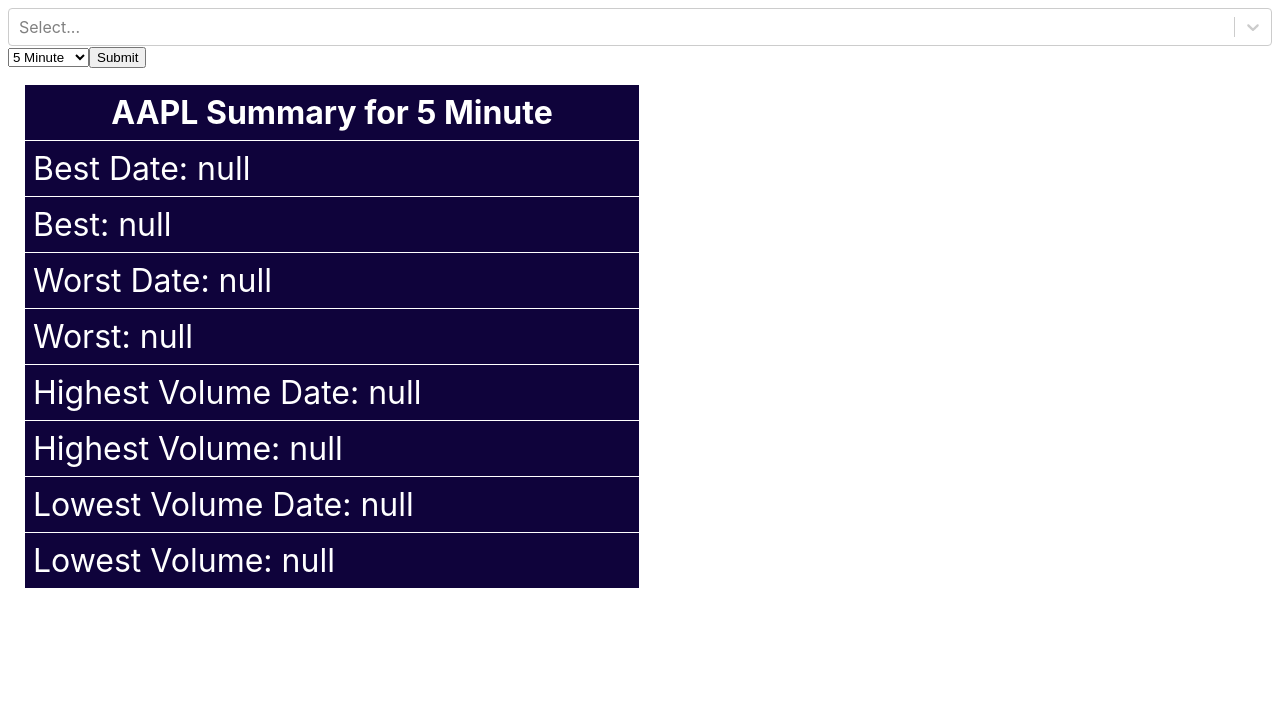
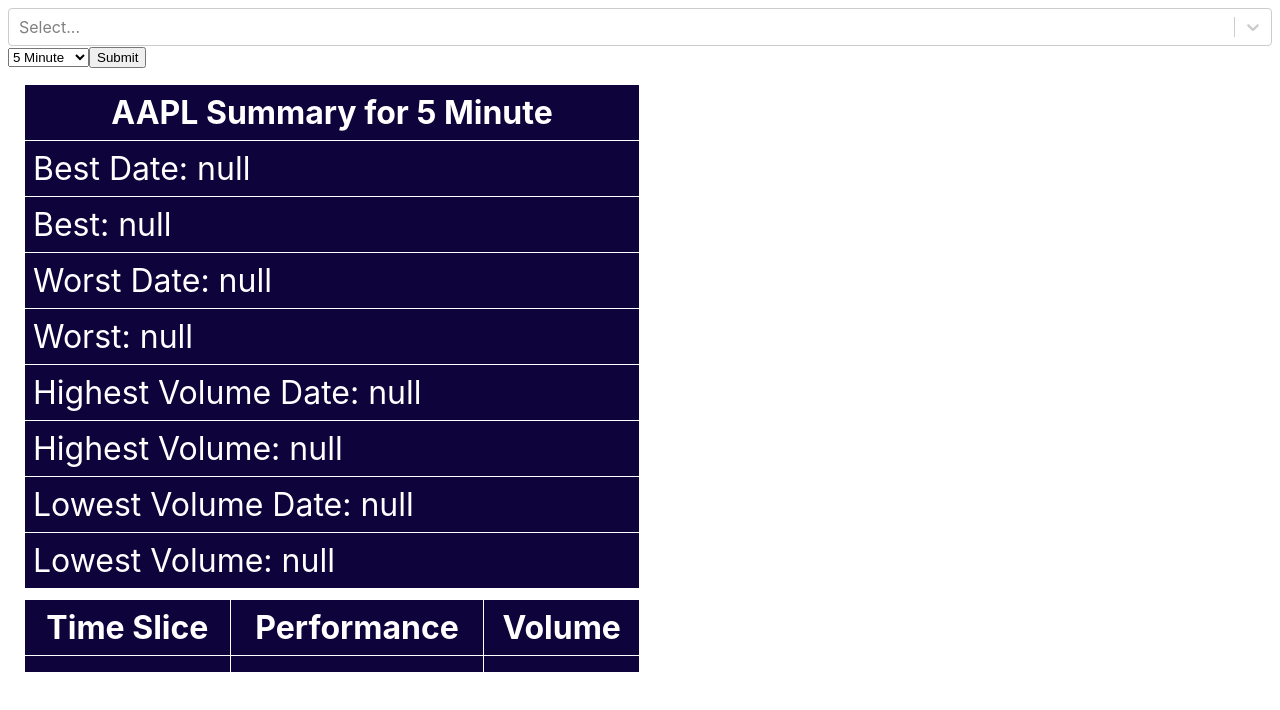
Before and after one commit to gkrussell4/SeniorProject, a React (Create React App) app: page / in a window 1280 px wide. Shown: the top 710 px of the page. Built offline with nearby package versions, Linux system fonts and the light colour scheme.

Commit message:
Setting Up for Table Rendering

```diff
--- a/src/App.js
+++ b/src/App.js
@@ -33,7 +33,7 @@ function App() {
   const [worstPerformance, setWorstPerformance] = useState(null);
   const [volume_slices, setVolumeSlices] = useState(null);
   const [HighVolTime, setHighVolTime] = useState(null);
-  const [MinVolTime, setMinVolTime] = useState(null);
+  const [minVolTime, setMinVolTime] = useState(null);
   const [maxVolume, setMaxVolume] = useState(null);
   const [minVolume, setMinVolume] = useState(null);
 
@@ -79,6 +79,7 @@ function App() {
     //get/set date slices
     const display_date_slice = await getDateSlice();
     setDateSlices(display_date_slice);
+    console.log(display_date_slice);
 
     //get/set performance array
     const get_performance_slice = await getPerformanceSlice();
@@ -182,11 +183,27 @@ function App() {
               <td>{"Highest Volume: " + maxVolume}</td>
             <tr>
             </tr>
-              <td>{"Lowest Volume Date: " + MinVolTime}</td>
+              <td>{"Lowest Volume Date: " + minVolTime}</td>
             <tr>
             </tr>
               <td>{"Lowest Volume: " + minVolume}</td>
             <tr>
+            </tr>
+          </tbody>
+        </table>
+        <table>
+          <thead>
+            <tr>
+              <th>Time Slice</th>
+              <th>Performance</th>
+              <th>Volume</th>
+            </tr>
+          </thead>
+          <tbody>
+            <tr>
+              <td>{date_slices}</td>
+              <td>{performance_slices}</td>
+              <td>{volume_slices}</td>
             </tr>
           </tbody>
         </table>
```
